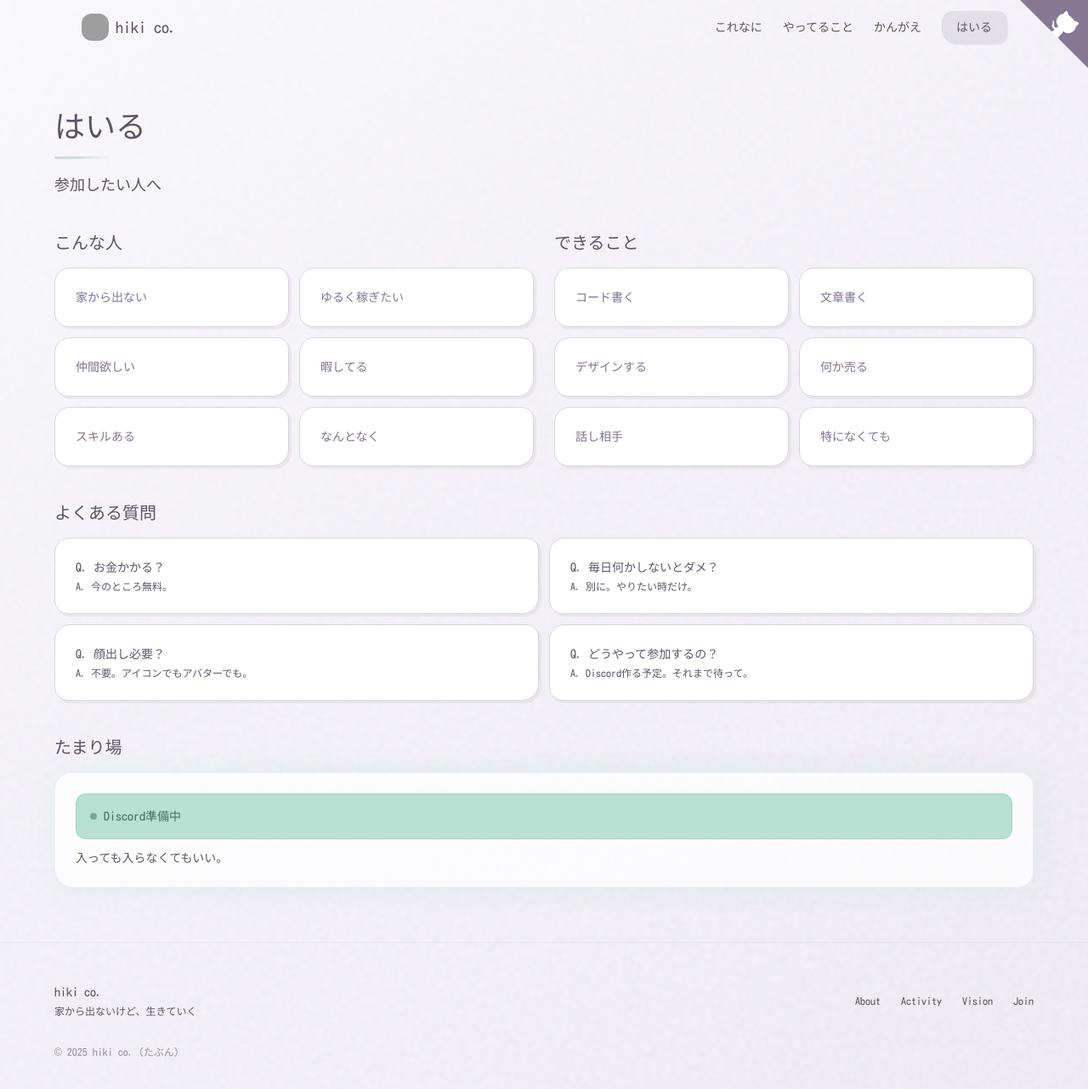
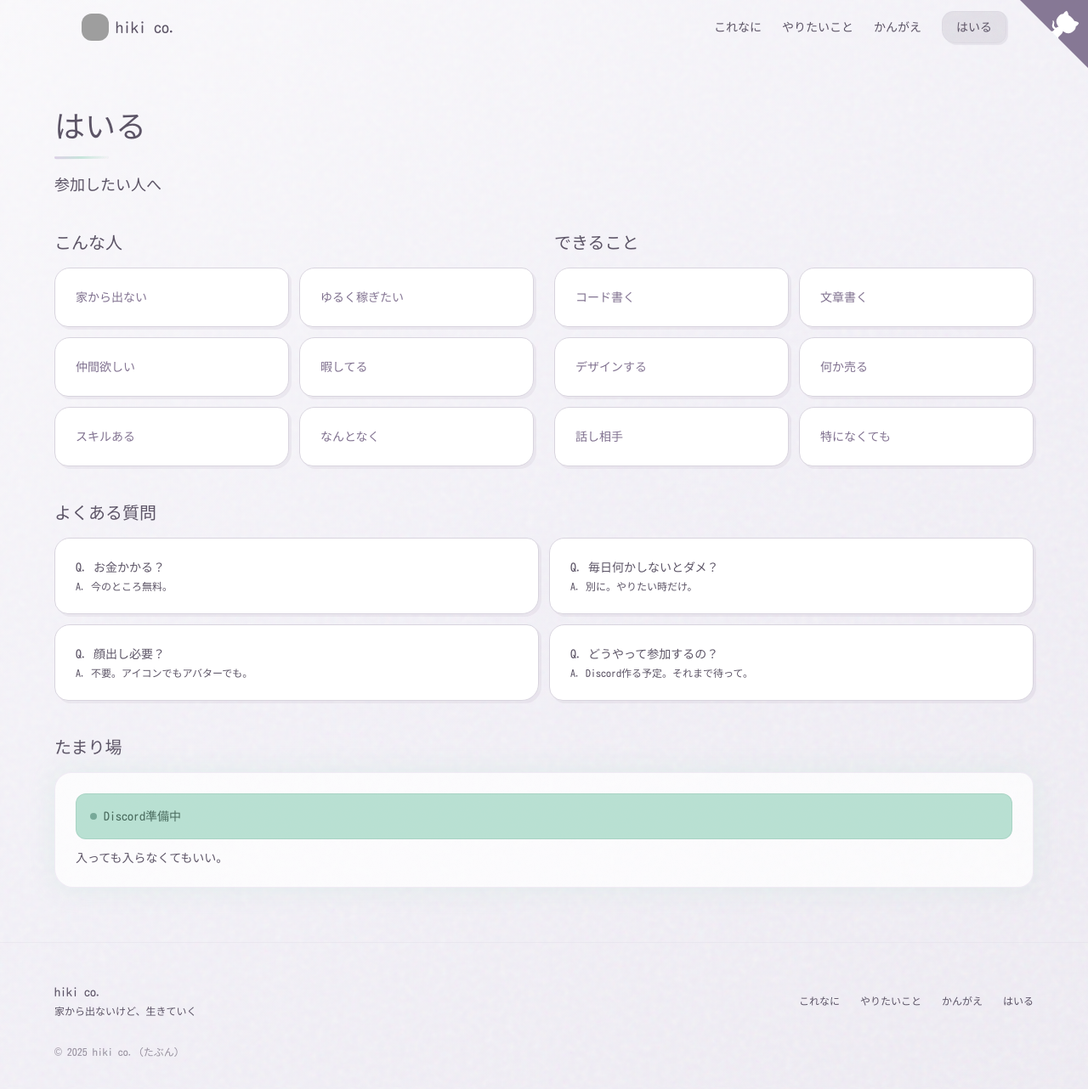
Before and after one commit to hiki-co/home, a Next.js app: page /join in a window 1280 px wide. Shown: the top 1282 px of the page at 85% size. Built offline with nearby package versions, Linux system fonts and the light colour scheme; grey boxes are pictures that could not be loaded.

Commit message:
「やってること」を「やりたいこと」に統一、フッターも日本語化
🤖 Generated with [Claude Code](https://claude.com/claude-code)

Co-Authored-By: Claude Opus 4.5 <noreply@anthropic.com>

```diff
--- a/src/app/activity/page.tsx
+++ b/src/app/activity/page.tsx
@@ -7,9 +7,9 @@ export default function ActivityPage() {
         <div className="max-w-6xl mx-auto">
           {/* Header */}
           <div className="mb-10 animate-fade-in-up">
-            <h1 className="text-3xl md:text-4xl font-light text-muted-foreground mb-4">やってること</h1>
+            <h1 className="text-3xl md:text-4xl font-light text-muted-foreground mb-4">やりたいこと</h1>
             <div className="section-divider mb-4"></div>
-            <p className="text-lg text-muted-foreground">やってること・やりたいこと</p>
+            <p className="text-lg text-muted-foreground">妄想とロードマップ</p>
           </div>
 
           {/* Current Activities */}
@@ -53,7 +53,7 @@ export default function ActivityPage() {
 
           {/* Future Plans */}
           <div className="mb-10 animate-fade-in-up stagger-2">
-            <h2 className="text-xl font-light text-muted-foreground mb-6">やりたいカテゴリ</h2>
+            <h2 className="text-xl font-light text-muted-foreground mb-6">作りたい場所（妄想）</h2>
 
             <div className="glass rounded-xl p-6">
               <div className="grid grid-cols-2 md:grid-cols-4 gap-4 mb-4">
--- a/src/components/Footer.tsx
+++ b/src/components/Footer.tsx
@@ -12,10 +12,10 @@ export function Footer() {
             <div className="text-xs">家から出ないけど、生きていく</div>
           </div>
           <div className="flex flex-col md:flex-row gap-4 md:gap-6 text-xs">
-            <Link href="/about" className="hover:opacity-80 transition-opacity">About</Link>
-            <Link href="/activity" className="hover:opacity-80 transition-opacity">Activity</Link>
-            <Link href="/vision" className="hover:opacity-80 transition-opacity">Vision</Link>
-            <Link href="/join" className="hover:opacity-80 transition-opacity">Join</Link>
+            <Link href="/about" className="hover:opacity-80 transition-opacity">これなに</Link>
+            <Link href="/activity" className="hover:opacity-80 transition-opacity">やりたいこと</Link>
+            <Link href="/vision" className="hover:opacity-80 transition-opacity">かんがえ</Link>
+            <Link href="/join" className="hover:opacity-80 transition-opacity">はいる</Link>
           </div>
         </div>
         <div className="mt-8 text-xs text-muted-foreground/60">
--- a/src/components/Navbar.tsx
+++ b/src/components/Navbar.tsx
@@ -8,7 +8,7 @@ import { Menu, X } from 'lucide-react'
 
 const navLinks = [
   { href: '/about', label: 'これなに' },
-  { href: '/activity', label: 'やってること' },
+  { href: '/activity', label: 'やりたいこと' },
   { href: '/vision', label: 'かんがえ' },
 ]
 
```
